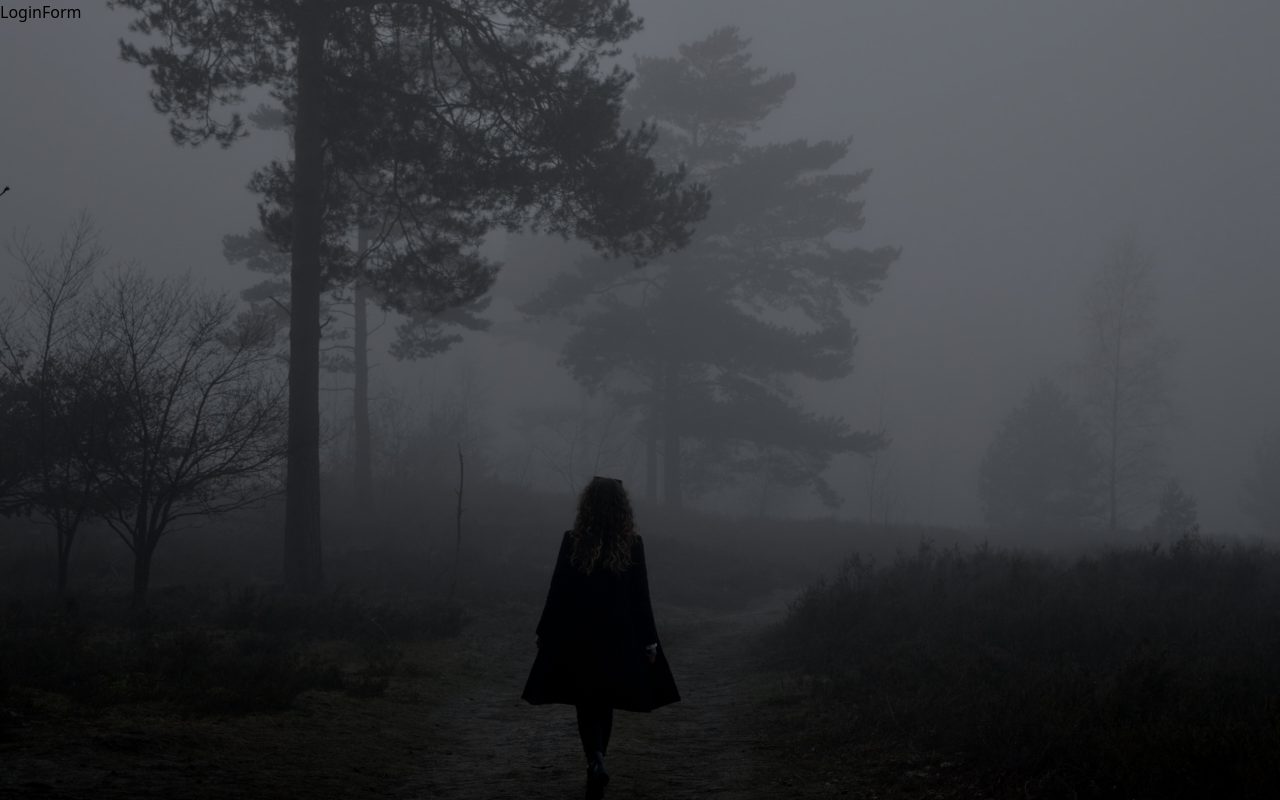
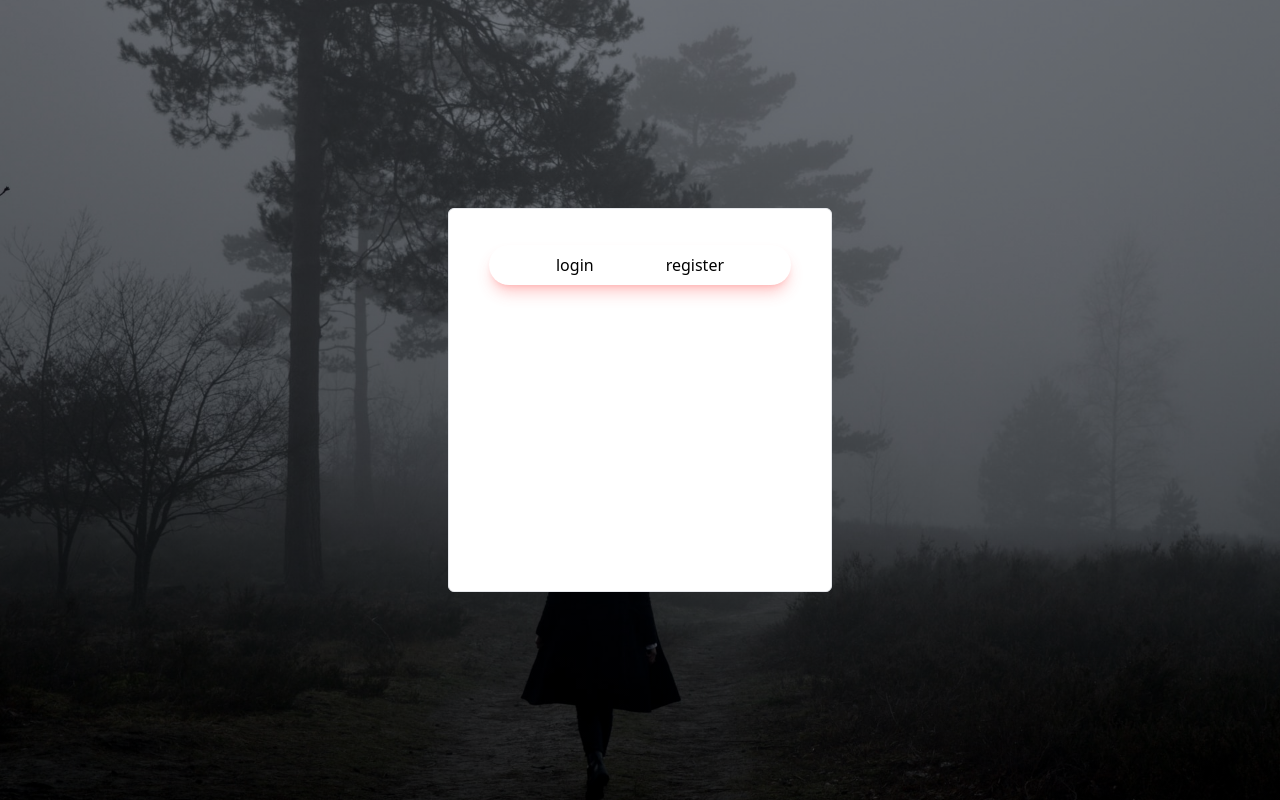
Before and after one commit to dosepehr/login-register-form, a React (Create React App) app: page / in a window 1280 px wide. Built offline with nearby package versions, Linux system fonts and the light colour scheme.

Commit message:
add login and register buttons

```diff
--- a/src/App.js
+++ b/src/App.js
@@ -1,7 +1,7 @@
 import { LoginForm } from './components';
 function App() {
     return (
-        <div className='app absolute bg-center bg-cover h-full w-full'>
+        <div className='app absolute bg-center bg-cover h-full w-full flex items-center justify-center'>
             <LoginForm />
         </div>
     );
--- a/src/components/LoginForm.jsx
+++ b/src/components/LoginForm.jsx
@@ -1,7 +1,17 @@
 import React from 'react';
 
 const LoginForm = () => {
-    return <div>LoginForm</div>;
+    return (
+        <div>
+            <div className='w-96 h-96 bg-white rounded-md border px-10'>
+                <div class='flex  my-9 items-center justify-center rounded-3xl shadow-lg shadow-[#ff4d4d4d]'>
+                    <div id="btn"></div>
+                    <button class='bg-transparent border-none py-2 px-9 cursor-pointer outline-none relative duration-300'>login</button>
+                    <button class='bg-transparent border-none py-2 px-9 cursor-pointer outline-none relative duration-300'>register</button>
+                </div>
+            </div>
+        </div>
+    );
 };
 
 export default LoginForm;
--- a/src/index.css
+++ b/src/index.css
@@ -2,12 +2,8 @@
 @tailwind components;
 @tailwind utilities;
 
-
 .app {
-  width: 100%;
-  height: 100%;
-  background: linear-gradient(#00000080, #00000080), url('../public/assets/images/1.jpg');
-  background-size: cover;
-  background-position: center;
-  position: absolute;
+    background: linear-gradient(#00000080, #00000080), url('../public/assets/images/1.jpg');
+    background-size: cover;
+    background-position: center;
 }
```
